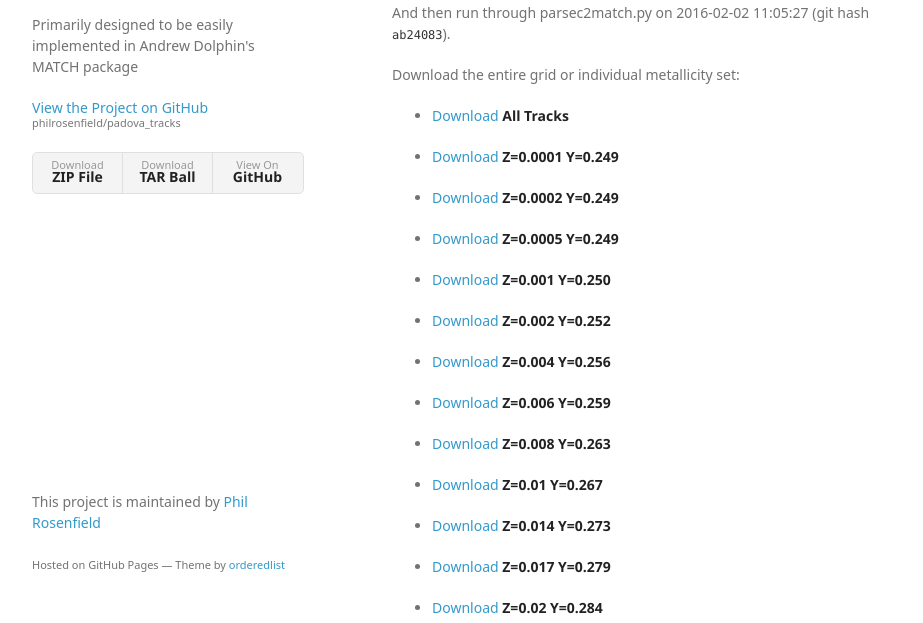
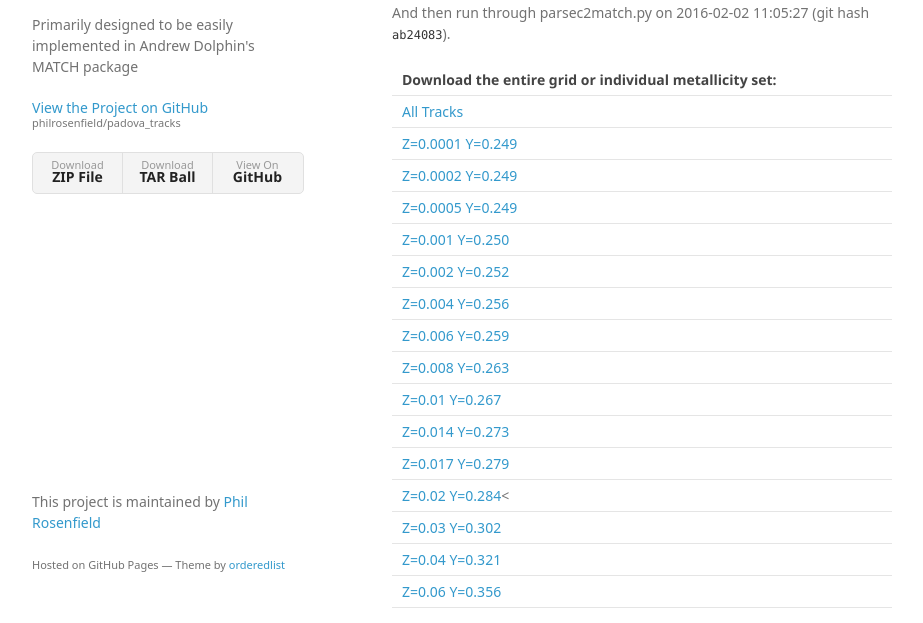
Before and after one commit to philrosenfield/padova_tracks, a plain HTML site: page index.html in a window 1280 px wide. Shown: the part 156-779 px from the top of the page, without its empty margins (178-1101 px from the left). Drawn offline with Linux system fonts and the light colour scheme; a web font is replaced by a local one.

Commit message:
better track table

```diff
--- a/index.html
+++ b/index.html
@@ -34,70 +34,27 @@
 <p>PARSEC V1.2S Tracks were downloaded Jan 2016 from <a href="http://people.sissa.it/~sbressan/parsec.html">Alessandro Bressan's Home Page</a></p>
 <p> And then run through parsec2match.py on 2016-02-02 11:05:27 (git hash <code>ab24083</code>).</p>
 
-<p class="view">Download the entire grid or individual metallicity set:</p>
-<ul>
-  <li><a href="https://github.com/philrosenfield/padova_tracks/release/tracks/alltracks.tar.gz">Download <Strong>All Tracks</Strong></a></li>
-</ul>
-<ul>
-  <li><a href="https://github.com/philrosenfield/padova_tracks/release/tracks/Z0.0001_Y0.249.tar.gz">Download <Strong>Z=0.0001 Y=0.249</Strong></a></li>
-</ul>
-
-<ul>
-  <li><a href="https://github.com/philrosenfield/padova_tracks/release/tracks/Z0.0002_Y0.249.tar.gz">Download <Strong>Z=0.0002 Y=0.249</Strong></a></li>
-</ul>
-
-<ul>
-  <li><a href="https://github.com/philrosenfield/padova_tracks/release/tracks/Z0.0005_Y0.249.tar.gz">Download <Strong>Z=0.0005 Y=0.249</Strong></a></li>
-</ul>
-
-<ul>
-  <li><a href="https://github.com/philrosenfield/padova_tracks/release/tracks/Z0.0010_Y0.250.tar.gz">Download <Strong>Z=0.001 Y=0.250</Strong></a></li>
-</ul>
-
-<ul>
-  <li><a href="https://github.com/philrosenfield/padova_tracks/release/tracks/Z0.0020_Y0.252.tar.gz">Download <Strong>Z=0.002 Y=0.252</Strong></a></li>
-</ul>
-
-<ul>
-  <li><a href="https://github.com/philrosenfield/padova_tracks/release/tracks/Z0.0040_Y0.256.tar.gz">Download <Strong>Z=0.004 Y=0.256</Strong></a></li>
-</ul>
-
-<ul>
-  <li><a href="https://github.com/philrosenfield/padova_tracks/release/tracks/Z0.0060_Y0.259.tar.gz">Download <Strong>Z=0.006 Y=0.259</Strong></a></li>
-</ul>
-
-<ul>
-  <li><a href="https://github.com/philrosenfield/padova_tracks/release/tracks/Z0.0080_Y0.263.tar.gz">Download <Strong>Z=0.008 Y=0.263</Strong></a></li>
-</ul>
-
-<ul>
-  <li><a href="https://github.com/philrosenfield/padova_tracks/release/tracks/Z0.0100_Y0.267.tar.gz">Download <Strong>Z=0.01 Y=0.267</Strong></a></li>
-</ul>
-
-<ul>
-  <li><a href="https://github.com/philrosenfield/padova_tracks/release/tracks/Z0.0140_Y0.273.tar.gz">Download <Strong>Z=0.014 Y=0.273</Strong></a></li>
-</ul>
-
-<ul>
-  <li><a href="https://github.com/philrosenfield/padova_tracks/release/tracks/Z0.0170_Y0.279.tar.gz">Download <Strong>Z=0.017 Y=0.279</Strong></a></li>
-</ul>
-
-<ul>
-  <li><a href="https://github.com/philrosenfield/padova_tracks/release/tracks/Z0.0200_Y0.284.tar.gz">Download <Strong>Z=0.02 Y=0.284</Strong></a></li>
-</ul>
-
-<ul>
-  <li><a href="https://github.com/philrosenfield/padova_tracks/release/tracks/Z0.0300_Y0.302.tar.gz">Download <Strong>Z=0.03 Y=0.302</Strong></a></li>
-</ul>
-
-<ul>
-  <li><a href="https://github.com/philrosenfield/padova_tracks/release/tracks/Z0.0400_Y0.321.tar.gz">Download <Strong>Z=0.04 Y=0.321</Strong></a></li>
-</ul>
-
-<ul>
-  <li><a href="https://github.com/philrosenfield/padova_tracks/release/tracks/Z0.0600_Y0.356.tar.gz">Download <Strong>Z=0.06 Y=0.356</Strong></a></li>
-</ul>
-
+<table>
+  <thead><th>Download the entire grid or individual metallicity set:</th></thead>
+  <tbody>
+  <tr><td><a href="https://github.com/philrosenfield/padova_tracks/release/tracks/alltracks.tar.gz">All Tracks</a></td></tr>
+  <tr><td><a href="https://github.com/philrosenfield/padova_tracks/release/tracks/Z0.0001_Y0.249.tar.gz">Z=0.0001 Y=0.249</a></td></tr>
+  <tr><td><a href="https://github.com/philrosenfield/padova_tracks/release/tracks/Z0.0002_Y0.249.tar.gz">Z=0.0002 Y=0.249</a></td></tr>
+  <tr><td><a href="https://github.com/philrosenfield/padova_tracks/release/tracks/Z0.0005_Y0.249.tar.gz">Z=0.0005 Y=0.249</a></td></tr>
+  <tr><td><a href="https://github.com/philrosenfield/padova_tracks/release/tracks/Z0.0010_Y0.250.tar.gz">Z=0.001 Y=0.250</a></td></tr>
+  <tr><td><a href="https://github.com/philrosenfield/padova_tracks/release/tracks/Z0.0020_Y0.252.tar.gz">Z=0.002 Y=0.252</a></td></tr>
+  <tr><td><a href="https://github.com/philrosenfield/padova_tracks/release/tracks/Z0.0040_Y0.256.tar.gz">Z=0.004 Y=0.256</a></td></tr>
+  <tr><td><a href="https://github.com/philrosenfield/padova_tracks/release/tracks/Z0.0060_Y0.259.tar.gz">Z=0.006 Y=0.259</a></td></tr>
+  <tr><td><a href="https://github.com/philrosenfield/padova_tracks/release/tracks/Z0.0080_Y0.263.tar.gz">Z=0.008 Y=0.263</a></td></tr>
+  <tr><td><a href="https://github.com/philrosenfield/padova_tracks/release/tracks/Z0.0100_Y0.267.tar.gz">Z=0.01 Y=0.267</a></td></tr>
+  <tr><td><a href="https://github.com/philrosenfield/padova_tracks/release/tracks/Z0.0140_Y0.273.tar.gz">Z=0.014 Y=0.273</a></td></tr>
+  <tr><td><a href="https://github.com/philrosenfield/padova_tracks/release/tracks/Z0.0170_Y0.279.tar.gz">Z=0.017 Y=0.279</a></td></tr>
+  <tr><td><a href="https://github.com/philrosenfield/padova_tracks/release/tracks/Z0.0200_Y0.284.tar.gz">Z=0.02 Y=0.284</a><</td></tr>
+  <tr><td><a href="https://github.com/philrosenfield/padova_tracks/release/tracks/Z0.0300_Y0.302.tar.gz">Z=0.03 Y=0.302</a></td></tr>
+  <tr><td><a href="https://github.com/philrosenfield/padova_tracks/release/tracks/Z0.0400_Y0.321.tar.gz">Z=0.04 Y=0.321</a></td></tr>
+  <tr><td><a href="https://github.com/philrosenfield/padova_tracks/release/tracks/Z0.0600_Y0.356.tar.gz">Z=0.06 Y=0.356</a></td></tr>
+</tbody>
+</table>
 
 <h3>
 <a id="how-tracks-made" class="anchor" href="#how-tracks-made" aria-hidden="true"><span aria-hidden="true" class="octicon octicon-link"></span></a>How these tracks were made</h3>
```
